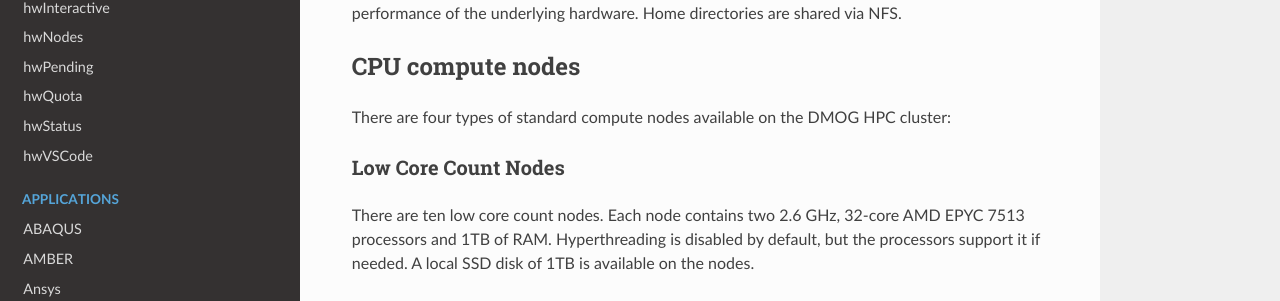
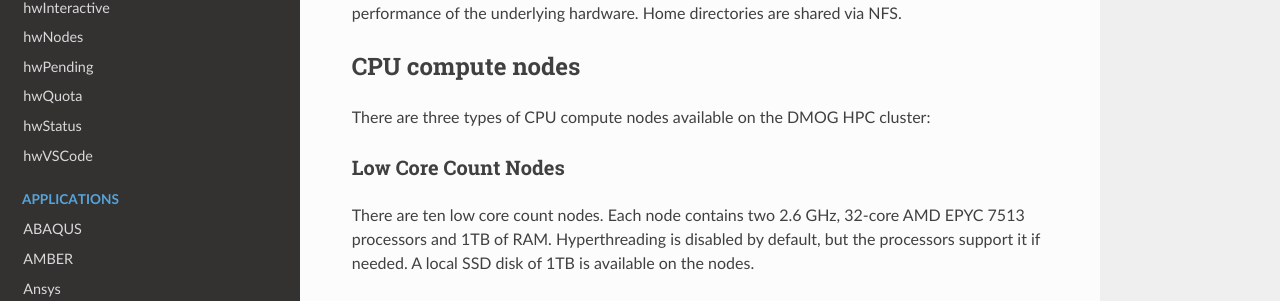
Before and after one commit to jm130/dmogdocs, a Sphinx documentation site: the page built from docs/source/user/techspecs.rst, in a window 1280 px wide and 900 px high. Shown: the part 230-531 px from the top of the window. Built offline with Sphinx 7.4.7 and the Read the Docs theme 3.1.0, drawn with Linux system fonts in a browser that asks for light colours.

Commit message:
Update techspecs.rst

```diff
--- a/docs/source/user/techspecs.rst
+++ b/docs/source/user/techspecs.rst
@@ -9,7 +9,7 @@ Home directories are shared via NFS.
 
 CPU compute nodes
 -----------------
-There are four types of standard compute nodes available on the DMOG HPC cluster:
+There are three types of CPU compute nodes available on the DMOG HPC cluster:
 
 Low Core Count Nodes
 ~~~~~~~~~~~~~~~~~~
```
